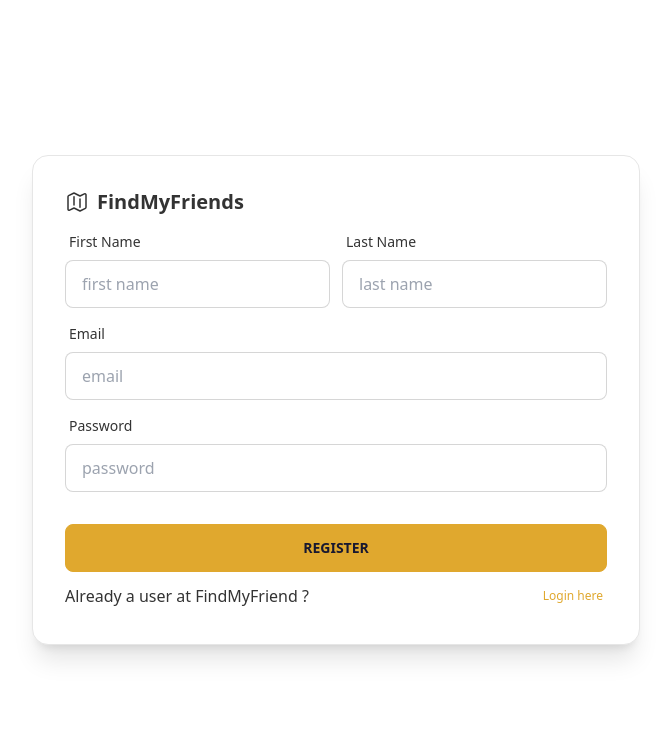
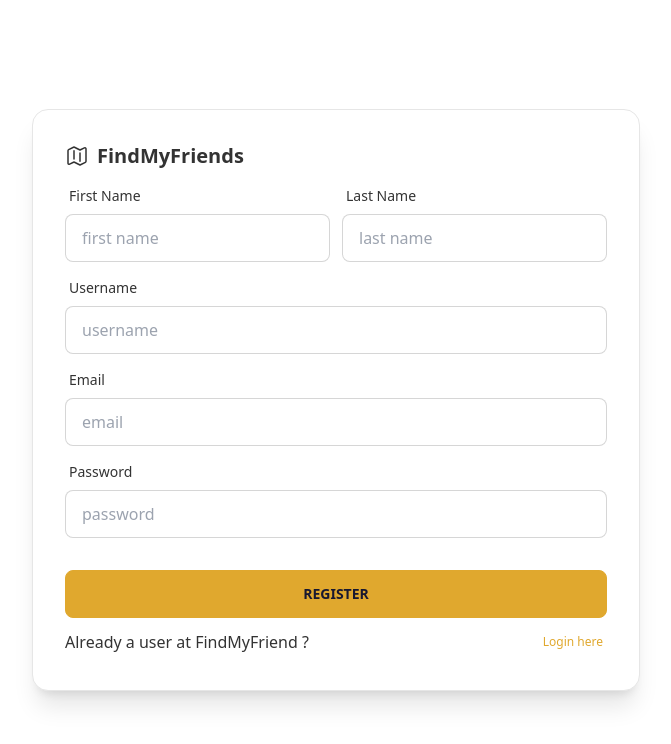
Before and after one commit to LAMA-TEAM/findmyfriends-front, a Nuxt app: page /signUp in a window 1280 px wide. Shown: the top 744 px of the page, without its empty margins (304-975 px from the left). Built offline with nearby package versions, Linux system fonts and the light colour scheme; what @fawmi/vue-google-maps would draw is missing.

Commit message:
✨ Register + Friends

```diff
--- a/lib/api.js
+++ b/lib/api.js
@@ -47,4 +47,24 @@ export const getMe = async (token) => {
     }
 }
 
+export const getFriends = async () => {
+    try {
+        const token = localStorage.getItem('token');
+
+        const res = await api.get(`/users/friends`, {
+            headers: {
+                Authorization: `Bearer ${token}`,
+            }
+        });
+
+        if (res.status !== 200) {
+            return false;
+        }
+
+        return res;
+    } catch (error) {
+        return error.response;
+    }
+}
+
 // Waypoints
--- a/pages/dashboard/index.vue
+++ b/pages/dashboard/index.vue
@@ -57,15 +57,15 @@
         style="width: 290px; flex-direction: column; align-items: flex-start"
       >
         <div class="title font-bold">Friends</div>
-        <div class="flex flex-row pt-3" style="align-items: center">
+        <div class="flex flex-row pt-3" style="align-items: center" v-for="friend of friends" :key="friend._id">
           <div class="avatar placeholder pr-3">
             <div
               class="bg-neutral-focus text-neutral-content rounded-full w-10"
             >
-              <span>US</span>
+              <span class="uppercase">{{ twoLetters(friend.username) }}</span>
             </div>
           </div>
-          <div class="stat-desc">Friend 1</div>
+          <div class="stat-desc">{{ friend.username }}</div>
         </div>
       </div>
     </div>
@@ -93,9 +93,30 @@
 </template>
 
 <script setup>
+import { getFriends as getFriendsApi } from "~/lib/api";
+
 definePageMeta({
   layout: "dashboard",
 });
+
+const friends = ref([]);
+
+onMounted(() => {
+  getFriends();
+});
+
+const getFriends = async () => {
+  const res = await getFriendsApi();
+  if (!res) return;
+
+  friends.value = res.data;
+
+  console.log(friends.value);
+};
+
+const twoLetters = (str) => {
+  return str.substring(0, 2);
+};
 
 const handleMarkerClicked = (marker) => {
   console.log("from index.vue", marker);
--- a/pages/signUp.vue
+++ b/pages/signUp.vue
@@ -7,6 +7,7 @@ const router = useRouter();
 
 const firstName = ref("");
 const lastName = ref("");
+const username = ref("");
 const email = ref("");
 const password = ref("");
 
@@ -14,7 +15,9 @@ const error = ref('');
 
 const onSubmit = async (e) => {
   const res = await register({
-    username: firstName.value + " " + lastName.value,
+    firstName: firstName.value,
+    lastName: lastName.value,
+    username: username.value,
     email: email.value,
     password: password.value,
   });
@@ -80,6 +83,18 @@ const onSubmit = async (e) => {
         </div>
         <div class="form-control">
           <label class="label">
+            <span class="label-text">Username</span>
+          </label>
+          <input
+            type="text"
+            placeholder="username"
+            required
+            class="input input-bordered"
+            v-model="username"
+          />
+        </div>
+        <div class="form-control">
+          <label class="label">
             <span class="label-text">Email</span>
           </label>
           <input type="email" placeholder="email" required class="input input-bordered" v-model="email" />
```
